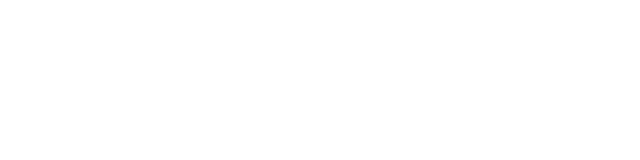
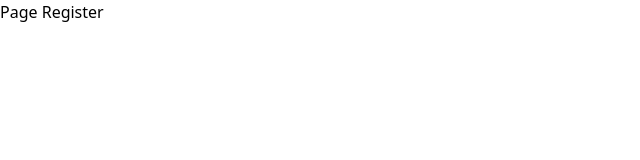
Before and after one commit to oMatheus-Farias/gasservice, a React (Vite) app: page /register in a window 1280 px wide. Before the commit this address had no page. Shown: the top 160 px of the page, without its empty margins (0-640 px from the left). Built offline with nearby package versions, Linux system fonts and the light colour scheme.

Commit message:
feat: adiciona configuraçao inicial das páginas, login e cadastro

```diff
--- /dev/null
+++ b/src/pages/login/index.tsx
@@ -0,0 +1,7 @@
+export default function Login(){
+  return(
+    <div>
+      <h1>Page Login</h1>
+    </div>
+  );
+};
--- /dev/null
+++ b/src/pages/register/index.tsx
@@ -0,0 +1,7 @@
+export default function Register(){
+  return(
+    <div>
+      <h1>Page Register</h1>
+    </div>
+  );
+};
--- a/src/routes/routes.tsx
+++ b/src/routes/routes.tsx
@@ -1,4 +1,7 @@
 import { Routes, Route } from "react-router-dom";
+
+import Login from "../pages/login";
+import Register from "../pages/register";
 
 import Start from "../pages/start";
 import Products from "../pages/products";
@@ -9,6 +12,9 @@ import OrderNow from "../pages/orderNow";
 export default function AppRoutes(){
   return(
     <Routes>
+      <Route path="/login" element={ <Login/> } />
+      <Route path="/register" element={ <Register/> } />
+
       <Route path="/" element={ <Start/> } />
       <Route path="/products" element={ <Products/> } />
       <Route path="/whoweare" element={ <WhoWeAre/> } />
```
